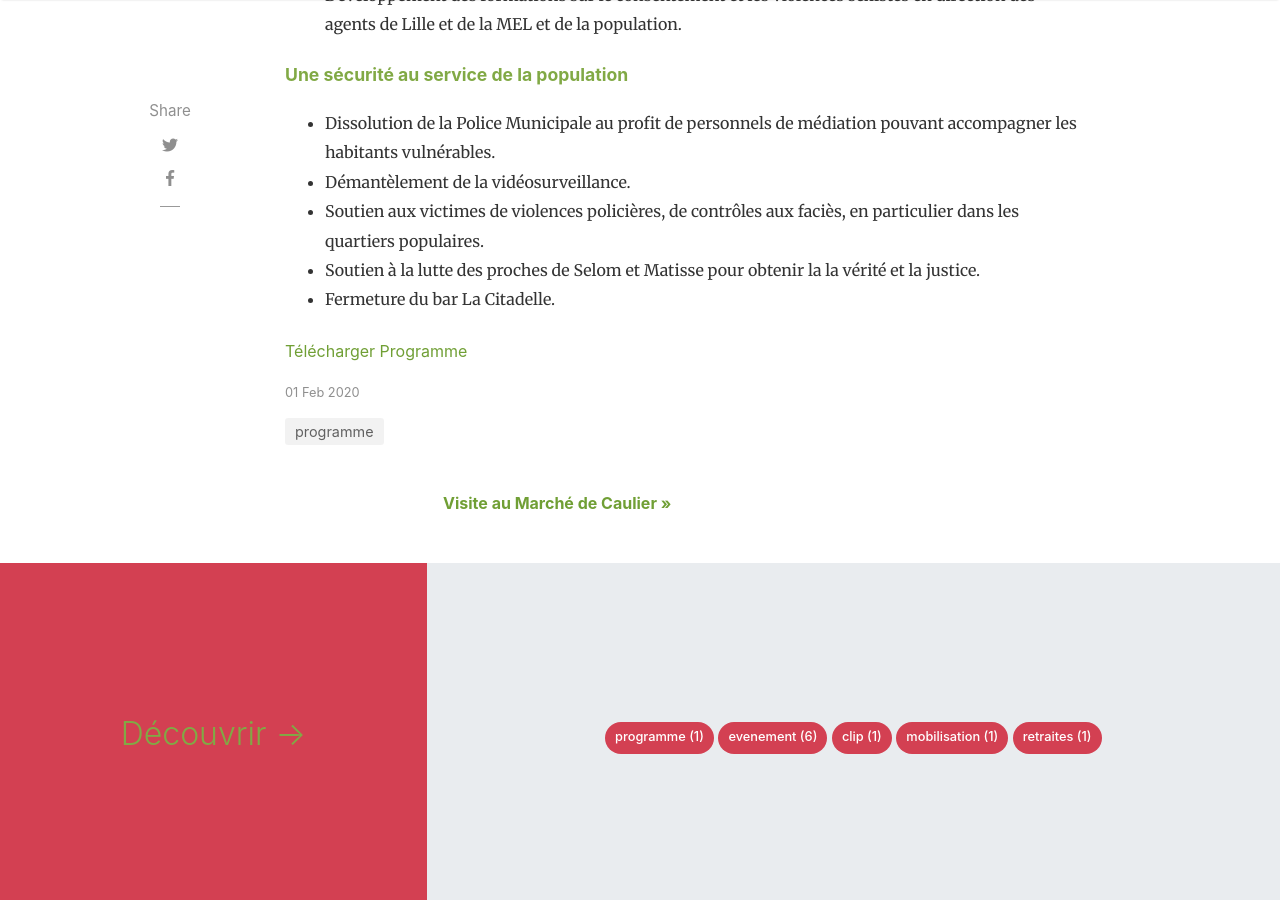
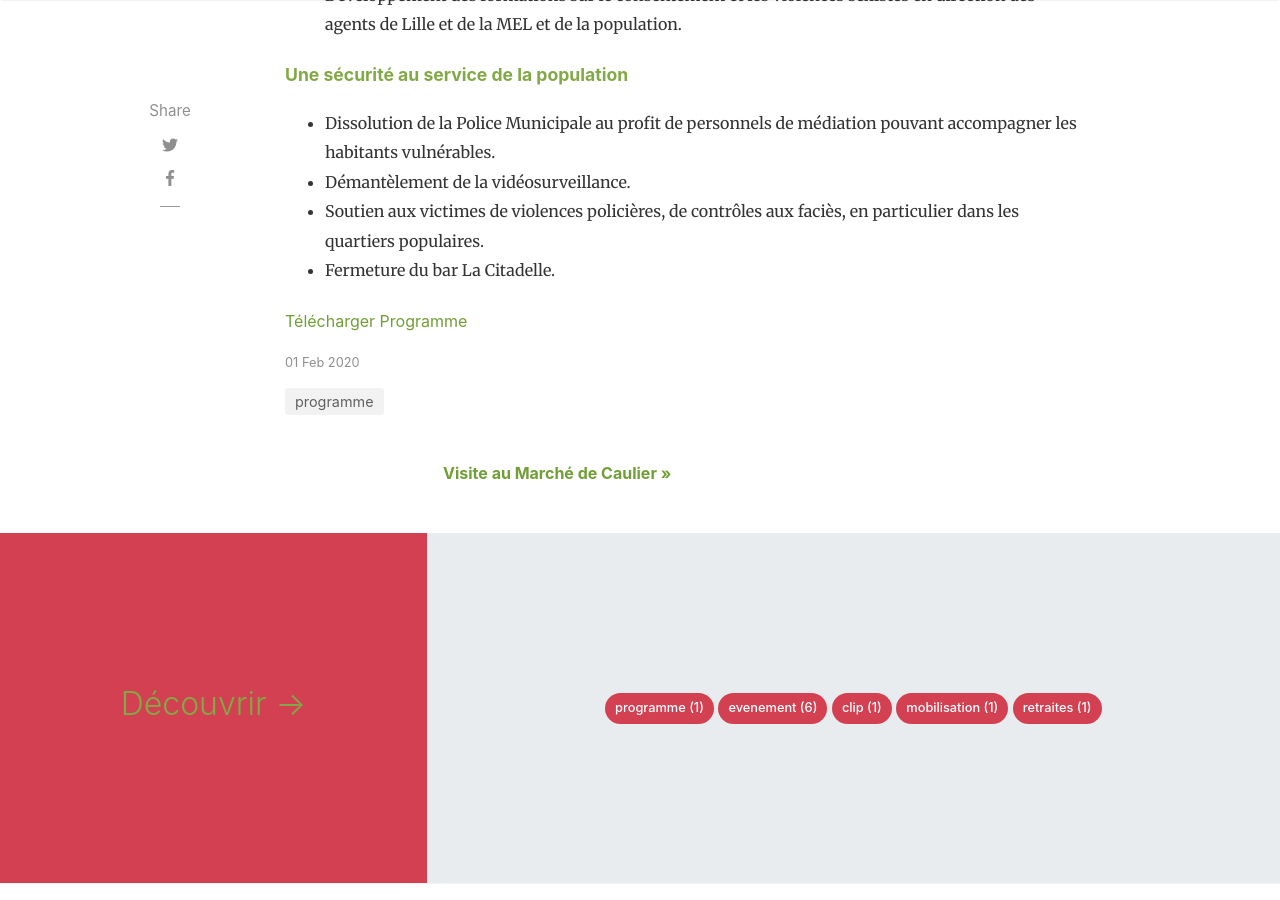
Before and after one commit to ra-lille/ra-lille.github.io, a Jekyll site: the page built from _posts/2020-02-01-notre-programme.md, in a window 1280 px wide and 900 px high, scrolled down 4791 px. Built offline with Jekyll 4.4.1, drawn with Linux system fonts in a browser that asks for light colours; nearby versions of some CDN libraries.

Commit message:
fix programme

```diff
--- a/_posts/2020-02-01-notre-programme.md
+++ b/_posts/2020-02-01-notre-programme.md
@@ -78,5 +78,4 @@ Les locataires des immeubles promis à la destruction doivent être relogés dan
 - Dissolution de la Police Municipale au profit de personnels de médiation pouvant accompagner les habitants vulnérables.
 - Démantèlement de la vidéosurveillance.
 - Soutien aux victimes de violences policières, de contrôles aux faciès, en particulier dans les quartiers populaires.
-- Soutien à la lutte des proches de Selom et Matisse pour obtenir la la vérité et la justice.
 - Fermeture du bar La Citadelle.
```
